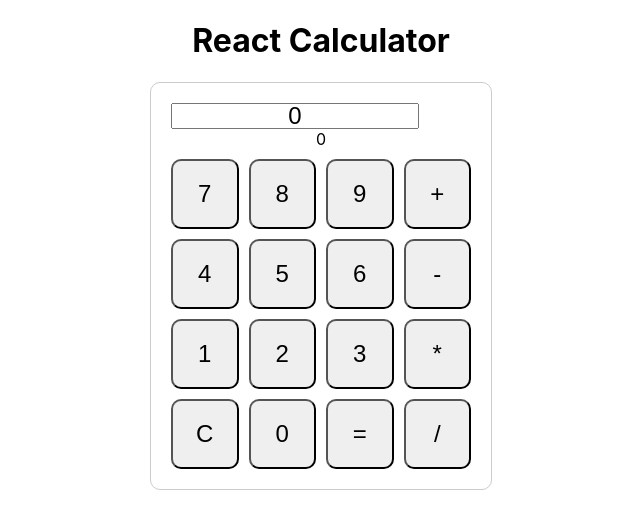
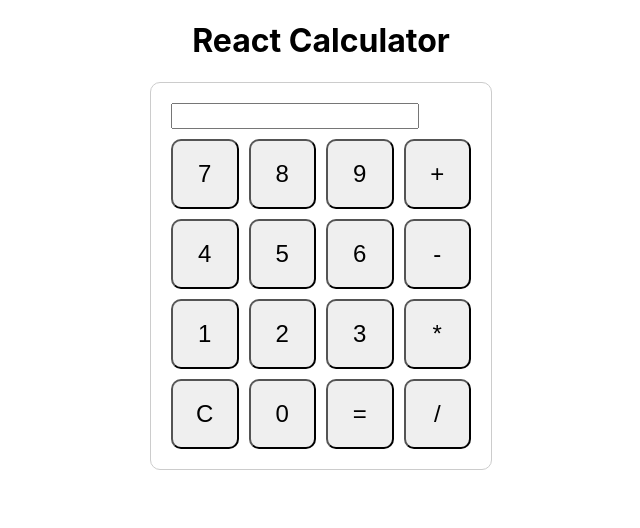
Before and after one commit to Akspublisher/xcalculator, a React (Create React App) app: page / in a window 1280 px wide. Shown: the top 528 px of the page, without its empty margins (319-959 px from the left). Built offline with nearby package versions, Linux system fonts and the light colour scheme.

Commit message:
update commit

```diff
--- a/src/XCalculator.js
+++ b/src/XCalculator.js
@@ -1,8 +1,8 @@
 import React, { useState } from "react";
 
 export default function XCalculator() {
-const [inputValue, setInputValue] = useState(0);
-const [inputResult, setInputResult] = useState(0);
+const [inputValue, setInputValue] = useState("");
+const [inputResult, setInputResult] = useState("");
  const buttonStyle = {
   height:"70px",
   borderRadius:"10px",
@@ -25,7 +25,8 @@ if(inputValue.trim() === ""){
 }
 
 try{
-    const ResultEval = eval(inputValue);
+    //const ResultEval = eval(inputValue);
+    const ResultEval = Function(`"use strict"; return (${inputValue})`)();
     setInputResult(String(ResultEval));
 }catch {
     setInputResult("Error")
```
